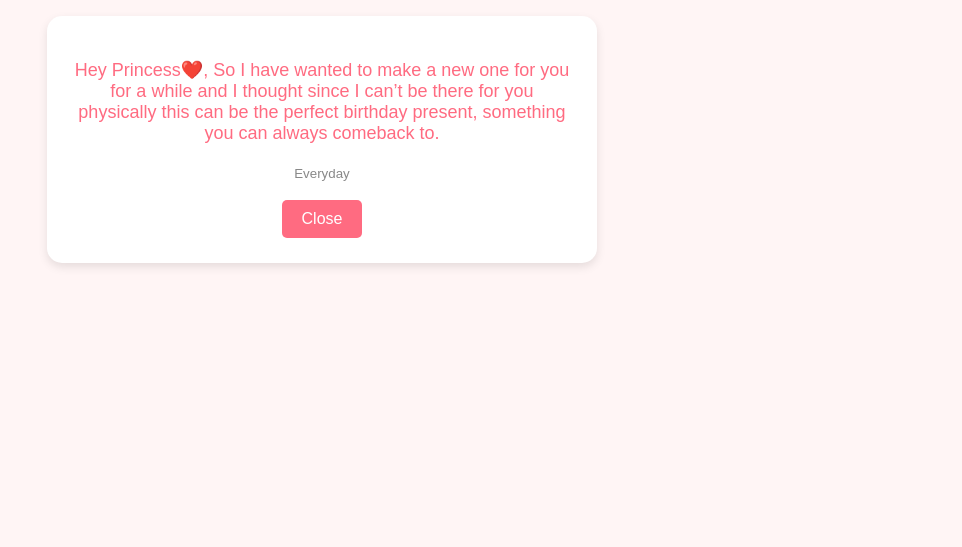
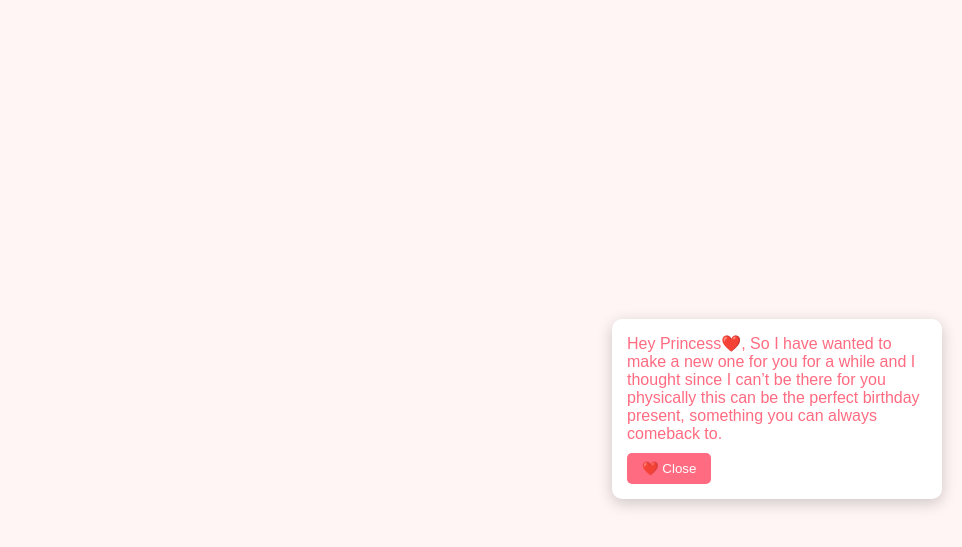
Before and after one commit to Aminmt18/aminmt18.github.io, a plain HTML site: page index.html in a window 1280 px wide. Shown: the part 281-828 px from the top of the page, without its empty margins (318-1280 px from the left). After the commit the page ends 800 px from the top, so only its background shows below. Drawn offline with Linux system fonts and the light colour scheme.

Commit message:
Update index.html

```diff
--- a/index.html
+++ b/index.html
@@ -1,98 +1,101 @@
 <!DOCTYPE html>
 <html>
 <head>
-    <title>Happy Everyday ❤️</title>
+    <title>Everyday ❤️</title>
     <style>
         body {
+            background: #fff5f5;
+            margin: 0;
+            padding: 0;
             font-family: Arial, sans-serif;
-            text-align: center;
-            background: #fff5f5;
+        }
+        .popup {
+            position: fixed;
+            bottom: 20px;
+            right: 20px;
+            width: 300px;
+            background: white;
+            border-radius: 10px;
+            box-shadow: 0 4px 15px rgba(0,0,0,0.2);
+            padding: 15px;
+            transform: translateY(100px);
+            opacity: 0;
+            transition: all 0.3s ease;
+        }
+        .popup.active {
+            transform: translateY(0);
+            opacity: 1;
+        }
+        .popup p {
+            margin: 0;
             color: #ff6b81;
-            padding: 20px;
-            margin: 0;
-            height: 100vh;
-            display: flex;
-            justify-content: center;
-            align-items: center;
+            font-size: 16px;
         }
-        .note {
-            background: white;
-            border-radius: 15px;
-            padding: 25px;
-            max-width: 500px;
-            box-shadow: 0 4px 10px rgba(0, 0, 0, 0.1);
-            position: relative;
-            display: none; /* Hidden by default */
-        }
-        .note.active {
-            display: block; /* Show active note */
-        }
-        .note p {
-            font-size: 18px;
-            margin-bottom: 20px;
-        }
-        .note small {
-            color: #888;
-        }
-        button {
+        .popup button {
             background: #ff6b81;
             color: white;
             border: none;
-            padding: 10px 20px;
+            padding: 8px 15px;
             border-radius: 5px;
+            margin-top: 10px;
             cursor: pointer;
-            font-size: 16px;
-        }
-        button:hover {
-            background: #ff4757;
         }
     </style>
 </head>
 <body>
-    <div id="notes-container">
-        <!-- Notes will appear here one by one -->
-    </div>
-
     <script>
         const notes = [
-            { text: "Hey Princess❤️, So I have wanted to make a new one for you for a while and I thought since I can’t be there for you physically this can be the perfect birthday present, something you can always comeback to.", date: "Everyday" },
-            { text: "31 huh...well as usual let’s start with my favorite player that wears 31 (it’s our tradition at this point why stop now)", date: "Everyday"},
-            { text: "So growing up I was obsessed with a German midfielder named Bastian Schweinsteiger and he wore the number 31...I guess that gives me a good excuse to be obsessed (not like I’m not already) with you...I can just blame it on my affliction with Bastian" , date: "Everyday" },
-            { text: "I wonder how your 30s would make you feel? Proud, fulfilled, behind, reminiscent or just another year on the calendar. Would they motivate you to drive, go to a shooting range, learn pole dancing and get out of you comfort zone? (Secretly praying of all them to come to pass)" , date: "Everyday"},
-            { text: "Well whatever you decide to do or not to do I would be here to support you cause you know our slogan...we support women’s rights and women’s wrongs." , date: "Everyday"},
-            { text: "I don’t know what the next 365 holds for us but hopefully better than the last 365 did (who knows a paddock pass might be in the horizon) " , date: "Everyday"},
-            { text: "I know no matter what life throws at you, you got it and in case you don’t I’d be here to alleviate as much of the burden as I can" , date: "Everyday"},
-            { text: "And in the words of Hozier “You're too sweet for me”❤️" , date: "Everyday"}
-
+            "Hey Princess❤️, So I have wanted to make a new one for you for a while and I thought since I can’t be there for you physically this can be the perfect birthday present, something you can always comeback to.",
+            "31 huh...well as usual let’s start with my favorite player that wears 31 (it’s our tradition at this point why stop now)",
+            "So growing up I was obsessed with a German midfielder named Bastian Schweinsteiger and he wore the number 31...I guess that gives me a good excuse to be obsessed (not like I’m not already) with you...I can just blame it on my affliction with Bastian",
+            "I wonder how your 30s would make you feel? Proud, fulfilled, behind, reminiscent or just another year on the calendar. Would they motivate you to drive, go to a shooting range, learn pole dancing and get out of you comfort zone? (Secretly praying of all them to come to pass)" ,
+            "Well whatever you decide to do or not to do I would be here to support you cause you know our slogan...we support women’s rights and women’s wrongs." ,
+            "I don’t know what the next 365 holds for us but hopefully better than the last 365 did (who knows a paddock pass might be in the horizon) " ,
+            "I know no matter what life throws at you, you got it and in case you don’t I’d be here to alleviate as much of the burden as I can" ,
+            "And in the words of Hozier “You're too sweet for me”❤️"
+            // Add all your notes here (just text, no date needed)
         ];
 
-        const container = document.getElementById("notes-container");
         let currentNote = 0;
 
-        function showNote(index) {
-            if (index >= notes.length) {
-                container.innerHTML = `<div class="note"><p>That's all for now, but I'll add more soon! 😘</p></div>`;
+        function showPopup() {
+            if (currentNote >= notes.length) {
+                createPopup("That's all for now! More soon 😘");
                 return;
             }
 
-            const note = notes[index];
-            container.innerHTML = `
-                <div class="note active">
-                    <p>${note.text}</p>
-                    <small>${note.date}</small>
-                    <br><br>
-                    <button onclick="nextNote()">Close</button>
-                </div>
-            `;
+            const popup = createPopup(notes[currentNote]);
+            currentNote++;
+
+            // Auto-close after 10 seconds (optional)
+            setTimeout(() => {
+                popup.remove();
+                showPopup(); // Show next note
+            }, 10000);
         }
 
-        function nextNote() {
-            currentNote++;
-            showNote(currentNote);
+        function createPopup(text) {
+            const popup = document.createElement("div");
+            popup.className = "popup";
+            popup.innerHTML = `
+                <p>${text}</p>
+                <button onclick="this.parentElement.remove()">❤️ Close</button>
+            `;
+            document.body.appendChild(popup);
+
+            // Activate animation
+            setTimeout(() => popup.classList.add("active"), 100);
+
+            return popup;
         }
 
-        // Start with the first note
-        showNote(0);
+        // Start showing notes (first one appears immediately)
+        showPopup();
+
+        // Show new note every time the page is clicked (optional)
+        document.addEventListener("click", () => {
+            if (currentNote < notes.length) showPopup();
+        });
     </script>
 </body>
 </html>
```
